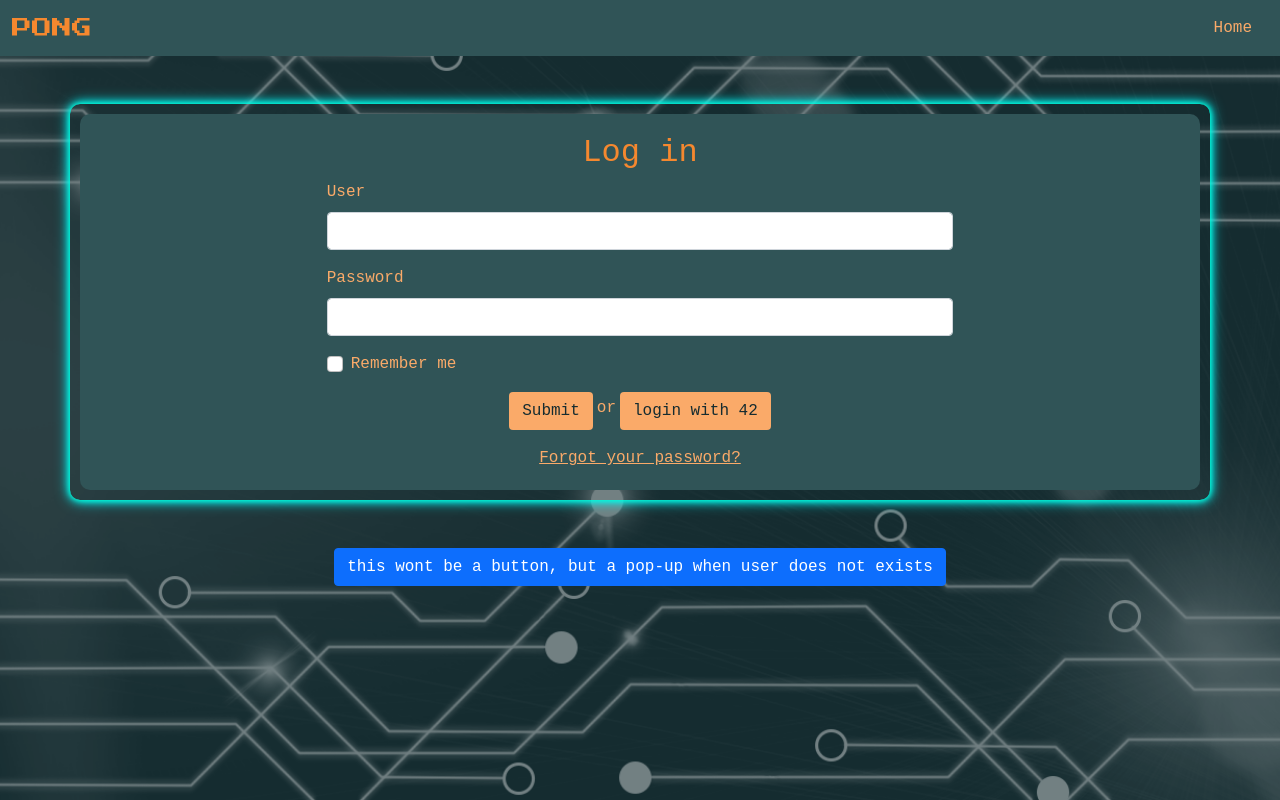
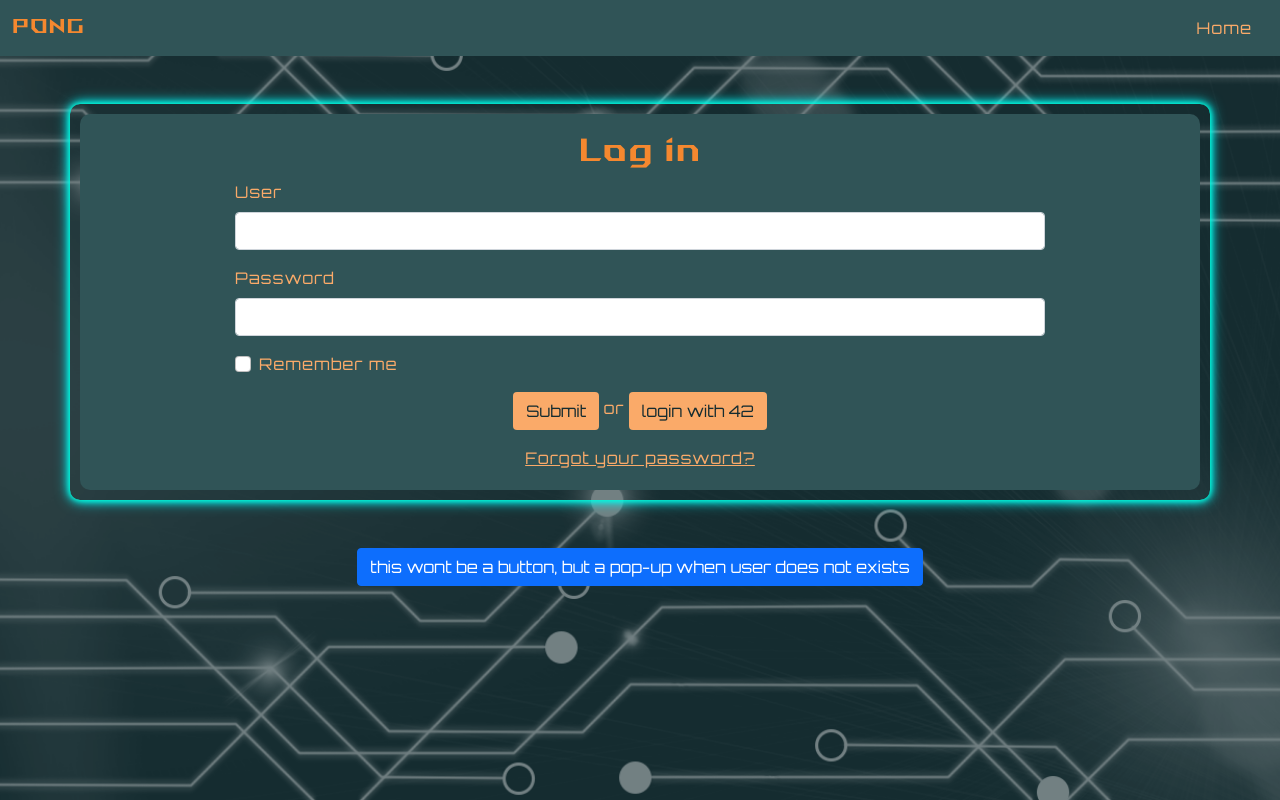
Before and after one commit to erivero-p/frontend_practices, a plain HTML site: page pong/login.html in a window 1280 px wide. Drawn offline with nearby package versions, Linux system fonts and the light colour scheme.

Commit message:
structure is more consistent now, I changed fonts

```diff
--- a/pong/login.html
+++ b/pong/login.html
@@ -6,6 +6,7 @@
     <title>log in</title>
     <link href="https://cdn.jsdelivr.net/npm/bootstrap@5.1.3/dist/css/bootstrap.min.css" rel="stylesheet" integrity="sha384-1BmE4kWBq78iYhFldvKuhfTAU6auU8tT94WrHftjDbrCEXSU1oBoqyl2QvZ6jIW3" crossorigin="anonymous">
     <link href="https://fonts.googleapis.com/css2?family=Press+Start+2P&display=swap" rel="stylesheet">
+    <link href="https://fonts.googleapis.com/css2?family=Orbitron&display=swap" rel="stylesheet">
     <link rel="stylesheet" href="style.css">
 </head>
 <body>
@@ -21,7 +22,7 @@
       <!-- login card -->
 <div class="container mt-5 blinking-neon-frame">
   <div class="container login-card">
-    <div class="row" id="contact">
+    <div class="w-75"> <!-- this is encapsulating all the form, so width is not too much -->
       <h2 class="text-center ctm-text-title">Log in</h2>
           <form>
               <div class="mb-3">
--- a/pong/style.css
+++ b/pong/style.css
@@ -5,8 +5,17 @@
     --light: #faaa69;
 }
 
+@font-face {
+    font-family: 'ROG LyonsType Regular';
+    font-style: normal;
+    font-weight: normal;
+    src: local('ROG LyonsType Regular'), url('fonts/ROGLyonsTypeRegular3.woff') format('woff');
+}
+
 #pong {
-    font-family: 'Press Start 2P', sans-serif;
+    font-family: 'ROG LyonsType Regular';
+    /*  font-family: 'Press Start 2P', sans-serif;*/
+    font-style: bolder;
     color: var(--accent);
     margin: 0;
     padding: 0;
@@ -15,6 +24,8 @@
 body {
     font-family: 'VT323', monospace;
     background-color: var(--dark);
+    font-family: 'Orbitron', sans-serif;
+    letter-spacing: 1px;
     margin: 0;
     padding: 0;
 }
@@ -42,6 +53,8 @@ body::before {
 }
 .ctm-text-title {
     color: var(--accent);
+    font-family: 'ROG LyonsType Regular';
+
 }
 .ctm-bg-mid {
     background-color: var(--medium);
```
Also changed, not shown: pong/home.html (+1 -0 lines), pong/singup.html (+2 -1 lines), pong/fonts/ROGLyonsTypeRegular3.woff (added).
